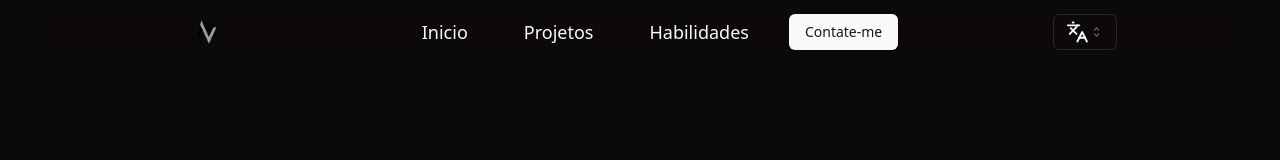
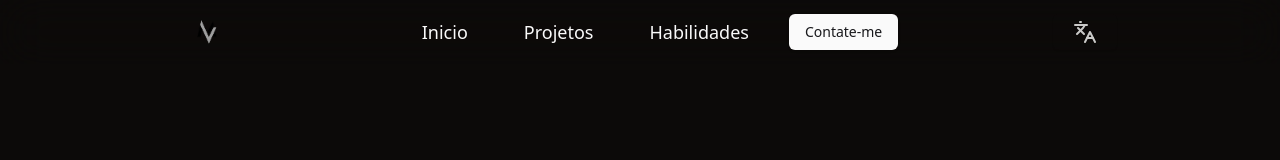
Before and after one commit to Manaure-Vasconcelos/portfolio-1.0, a React (Vite) app: page / in a window 1280 px wide. Shown: the top 160 px of the page. Built offline with nearby package versions, Linux system fonts and the light colour scheme.

Commit message:
style: refactory toggle language

```diff
--- a/src/components/LanguageToggle.tsx
+++ b/src/components/LanguageToggle.tsx
@@ -1,5 +1,4 @@
 "use client";
-import { Languages } from "lucide-react";
 import {
   Select, SelectContent,
   SelectItem,
@@ -15,7 +14,6 @@ export default function LanguageSelect() {
   return (
     <Select onValueChange={handleLocaleChange}>
       <SelectTrigger className="w-16">
-        <Languages />
       </SelectTrigger>
       <SelectContent className="w-16">
         <SelectItem value="es" className="hover:cursor-pointer">ES</SelectItem>
--- a/src/components/ui/select.tsx
+++ b/src/components/ui/select.tsx
@@ -1,13 +1,13 @@
 import * as React from "react"
 import {
-  CaretSortIcon,
   CheckIcon,
   ChevronDownIcon,
   ChevronUpIcon,
 } from "@radix-ui/react-icons"
 import * as SelectPrimitive from "@radix-ui/react-select"
 
-import { cn } from "@/lib/utils"
+import { cn } from "../../lib/utils"
+import { Languages } from 'lucide-react';
 
 const Select = SelectPrimitive.Root
 
@@ -22,14 +22,14 @@ const SelectTrigger = React.forwardRef<
   <SelectPrimitive.Trigger
     ref={ref}
     className={cn(
-      "flex h-9 w-full items-center justify-between whitespace-nowrap rounded-md border border-zinc-200 bg-transparent px-3 py-2 text-sm shadow-sm ring-offset-white placeholder:text-zinc-500 focus:outline-none focus:ring-1 focus:ring-zinc-950 disabled:cursor-not-allowed disabled:opacity-50 [&>span]:line-clamp-1 dark:border-zinc-800 dark:ring-offset-zinc-950 dark:placeholder:text-zinc-400 dark:focus:ring-zinc-300",
+      "flex h-9 w-full items-center justify-center whitespace-nowrap rounded-md bg-transparent px-3 py-2 text-sm shadow-sm placeholder:text-zinc-500 focus:outline-none focus:ring-1 focus:ring-zinc-950 disabled:cursor-not-allowed disabled:opacity-50 [&>span]:line-clamp-1",
       className
     )}
     {...props}
   >
     {children}
     <SelectPrimitive.Icon asChild>
-      <CaretSortIcon className="h-4 w-4 opacity-50" />
+      <Languages className="h-6 w-6 opacity-80" />
     </SelectPrimitive.Icon>
   </SelectPrimitive.Trigger>
 ))
```
